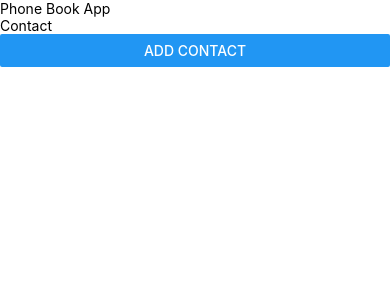
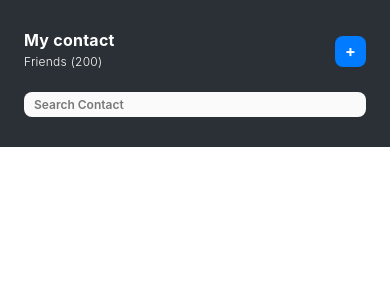
Before and after one commit to akhdanpangestuajiwidodo/PhonebookApp-React-Native, a React Native app: screen / in a window 390 px wide. Shown: the top 300 px of the page. Built offline with nearby package versions, Linux system fonts and the light colour scheme.

Commit message:
Refactor header to mini component

```diff
--- a/App.tsx
+++ b/App.tsx
@@ -9,27 +9,13 @@
  */
 
 import React from 'react';
-import {Button, Text, View} from 'react-native';
+import {View} from 'react-native';
+import HeaderComponent from './components/Header/Header';
 
 const App = () => {
   return (
     <View>
-      <View>
-        {/* Header */}
-        <Text>Phone Book App</Text>
-        <View>
-          <View>
-            <Text>Contact</Text>
-          </View>
-          <View>
-            <Button title="Add Contact" />
-          </View>
-        </View>
-        {/* End Header */}
-        {/* Segment Search */}
-        <View></View>
-        {/* End Segment Search */}
-      </View>
+      <HeaderComponent />
     </View>
   );
 };
--- /dev/null
+++ b/components/Header/Header.tsx
@@ -0,0 +1,81 @@
+/* eslint-disable prettier/prettier */
+/* eslint-disable @typescript-eslint/no-unused-vars */
+import React, {useState} from 'react';
+import {Pressable, StyleSheet, Text, TextInput, View} from 'react-native';
+import AddButton from './components/AddButton';
+import LeftHeader from './components/LeftHeader';
+const HeaderComponent = () => {
+  return (
+    <View style={style.parentHeader}>
+      <View style={style.containerHeader}>
+        <LeftHeader />
+        <AddButton />
+      </View>
+      <View>
+        <TextInput
+          style={style.searchInput}
+          value={'Search Contact'}
+          multiline={false}
+        />
+      </View>
+    </View>
+  );
+};
+
+const style = StyleSheet.create({
+  titleApp: {
+    fontSize: 16,
+    fontWeight: '500',
+    textAlign: 'center',
+  },
+  parentContainer: {
+    paddingVertical: 10,
+    paddingHorizontal: 20,
+  },
+  parentHeader: {
+    paddingVertical: 30,
+    paddingHorizontal: 24,
+    backgroundColor: '#2A3035',
+  },
+  containerHeader: {
+    alignItems: 'center',
+    justifyContent: 'space-between',
+    flexDirection: 'row',
+    marginBottom: 20,
+  },
+  button: {
+    alignItems: 'center',
+    justifyContent: 'center',
+    paddingVertical: 5,
+    paddingHorizontal: 10,
+    borderRadius: 8,
+    elevation: 3,
+    backgroundColor: '#017BFF',
+  },
+  text: {
+    fontSize: 16,
+    lineHeight: 21,
+    fontWeight: 'bold',
+    letterSpacing: 0.25,
+    color: 'white',
+  },
+  textFriend: {
+    fontSize: 12,
+    lineHeight: 21,
+    fontWeight: '300',
+    letterSpacing: 0.25,
+    color: 'white',
+  },
+  searchInput: {
+    fontSize: 12,
+    borderWidth: 0,
+    paddingHorizontal: 10,
+    paddingVertical: 5,
+    borderRadius: 8,
+    backgroundColor: '#FAFAFA',
+    color: '#787878',
+    fontWeight: '600',
+  },
+});
+
+export default HeaderComponent;
--- /dev/null
+++ b/components/Header/components/AddButton.tsx
@@ -0,0 +1,33 @@
+/* eslint-disable prettier/prettier */
+import React from 'react';
+import {Text, View, StyleSheet, Pressable} from 'react-native';
+const AddButton = () => {
+  return (
+    <View>
+      <Pressable style={style.button}>
+        <Text style={style.text}>+</Text>
+      </Pressable>
+    </View>
+  );
+};
+
+const style = StyleSheet.create({
+  button: {
+    alignItems: 'center',
+    justifyContent: 'center',
+    paddingVertical: 5,
+    paddingHorizontal: 10,
+    borderRadius: 8,
+    elevation: 3,
+    backgroundColor: '#017BFF',
+  },
+  text: {
+    fontSize: 16,
+    lineHeight: 21,
+    fontWeight: 'bold',
+    letterSpacing: 0.25,
+    color: 'white',
+  },
+});
+
+export default AddButton;
--- /dev/null
+++ b/components/Header/components/LeftHeader.tsx
@@ -0,0 +1,30 @@
+/* eslint-disable prettier/prettier */
+import React from 'react';
+import {Text, View, StyleSheet} from 'react-native';
+const LeftHeader = () => {
+  return (
+    <View>
+      <Text style={style.text}>My contact</Text>
+      <Text style={style.textFriend}>Friends (200)</Text>
+    </View>
+  );
+};
+
+const style = StyleSheet.create({
+  text: {
+    fontSize: 16,
+    lineHeight: 21,
+    fontWeight: 'bold',
+    letterSpacing: 0.25,
+    color: 'white',
+  },
+  textFriend: {
+    fontSize: 12,
+    lineHeight: 21,
+    fontWeight: '300',
+    letterSpacing: 0.25,
+    color: 'white',
+  },
+});
+
+export default LeftHeader;
```
Also changed, not shown: image/user.jpg (added).
